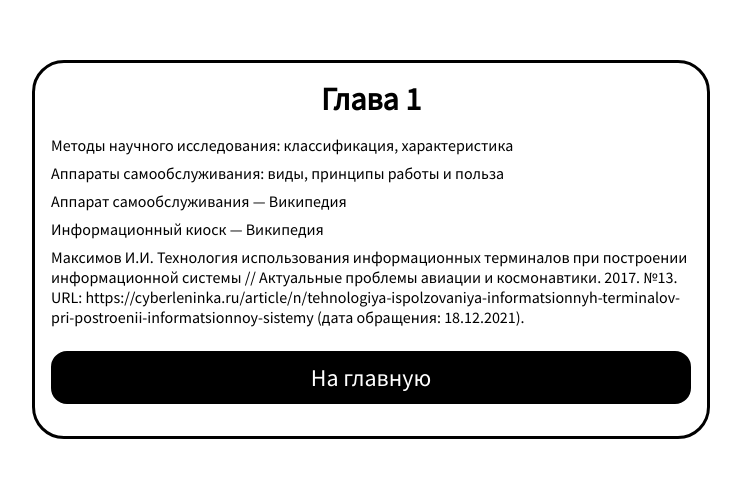
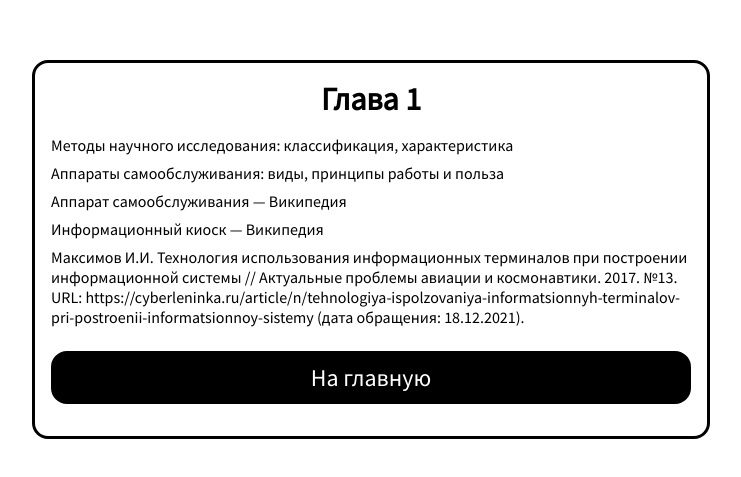
Before and after one commit to nanashinogonbee/masters-practice1-invariant1, a plain HTML site: page chapter1.html in a window 1280 px wide. Shown: the part 151-628 px from the top of the page, 269-1010 px from the left. Drawn offline with Linux system fonts and the light colour scheme.

Commit message:
Fix chapter border radius

```diff
--- a/style/css/style.css
+++ b/style/css/style.css
@@ -30,7 +30,7 @@ input:active {
   width: 80vh;
   padding: 1rem;
   border-style: solid;
-  border-radius: 2rem;
+  border-radius: 1rem;
 }
 
 .chapter__back, .card__chapter {
```
